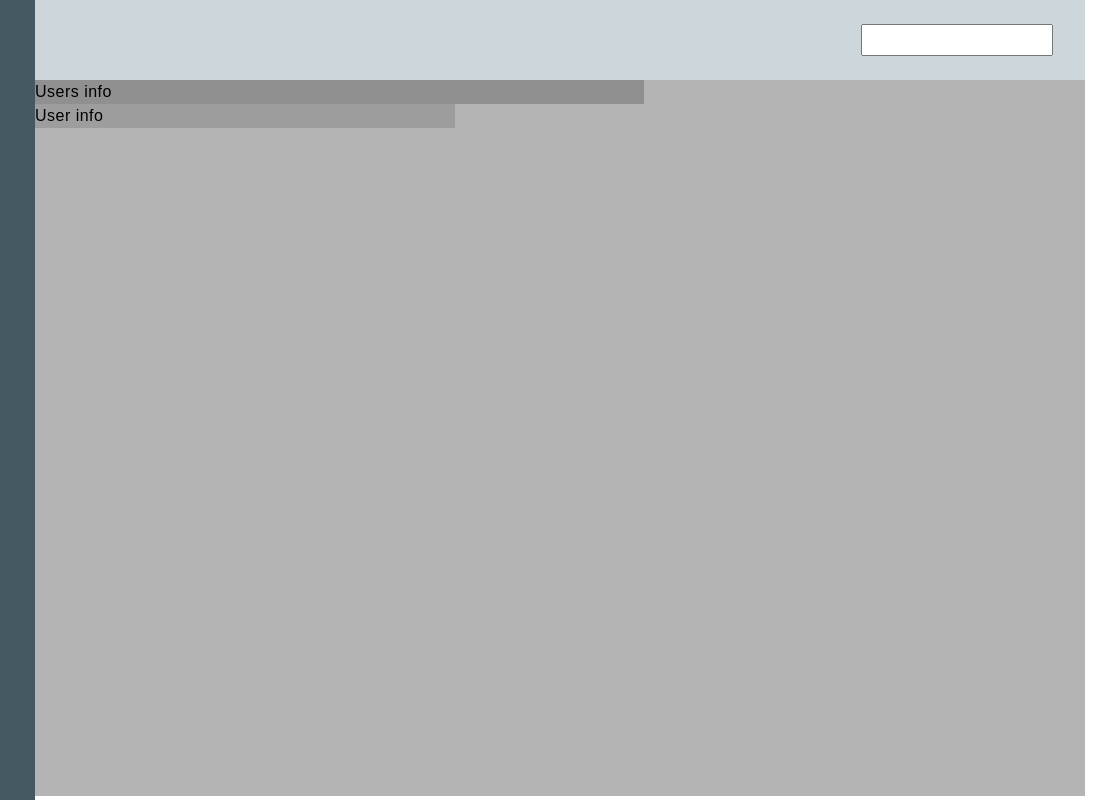
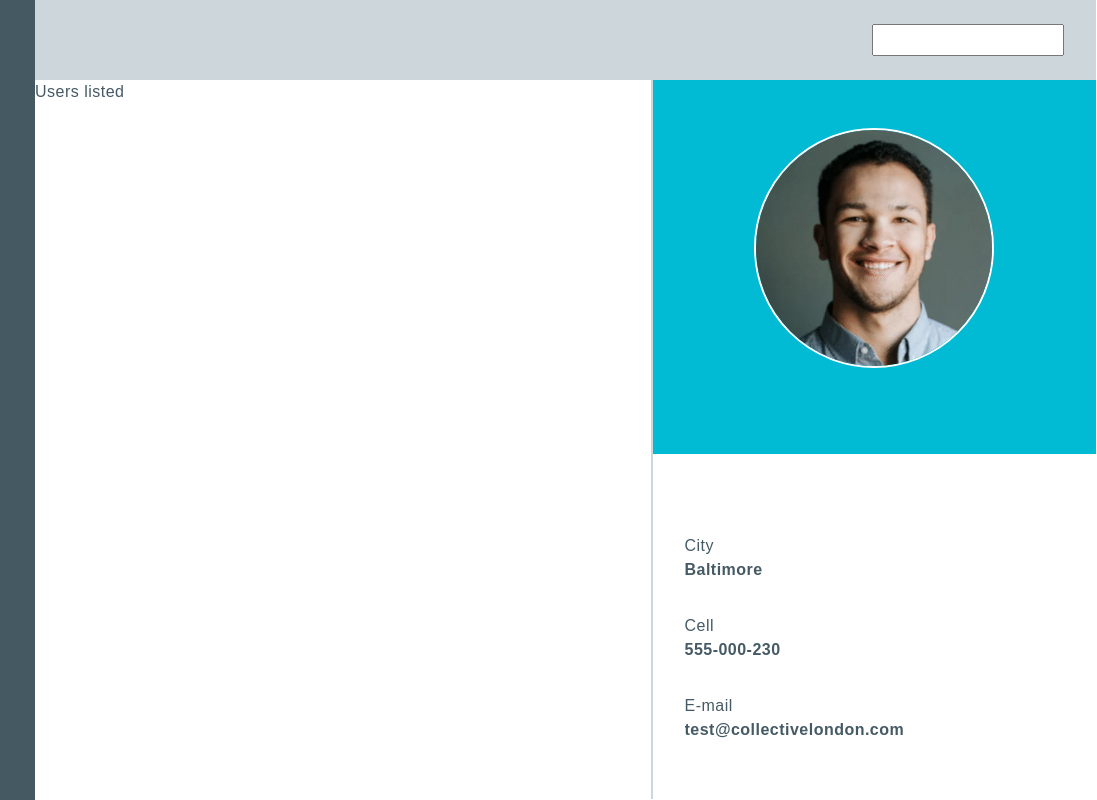
Before and after one commit to rolandjlevy/collective-london-task, a website built with webpack: page index.html in a window 1280 px wide. Shown: the full height of the page, 183-1280 px from the left. Built offline with nearby package versions, Linux system fonts and the light colour scheme.

Commit message:
Progressing with layout

```diff
--- a/index.html
+++ b/index.html
@@ -19,10 +19,28 @@
       </header>
       <main class="content__main">
         <section class="content__main-list">
-          Users info
+          Users listed
         </section>
         <section class="content__main-info">
-          User info
+            <div class="content__main-info-photo">
+              <img src="../static/images/person.png">
+            </div>
+            <div class="content__main-info-contact">
+              <ul>
+                <li>
+                  <div>City</div>
+                  <div>Baltimore</div>
+                </li>
+                <li>
+                  <div>Cell</div>
+                  <div>555-000-230</div>
+                </li>
+                <li>
+                  <div>E-mail</div>
+                  <div>test@collectivelondon.com</div>
+                </li>
+              </ul>
+            </div>
         </section>
       </main>
     </div>
--- a/src/base.scss
+++ b/src/base.scss
@@ -1,7 +1,9 @@
 $primary-green-light: rgb(0, 187, 211) !default;
 $primary-green-dark:rgb(69, 89, 99) !default;
-$siderbar-light:rgb(205, 215, 219) !default;
-$user-photo-size: 140px;
+$siderbar-colour:rgb(205, 215, 219) !default;
+$sidebar-photo-size: 140px;
+$main-photo-size: 240px;
+$text-colour: #455A64;
 
 *,
 *::before,
@@ -11,6 +13,8 @@ $user-photo-size: 140px;
 
 html {
     box-sizing: border-box;
+    color: $text-colour;
+    font-family: 'Myriad Pro', 'Trebuchet MS', 'Lucida Sans Unicode', 'Lucida Grande', 'Lucida Sans', Arial, sans-serif;
     height: 100%;
     margin: 0;
     overflow: auto;
@@ -44,36 +48,34 @@ body {
     display: inline-block;
     height: 100vh;
     margin: 0;
-    min-width: calc($user-photo-size + 30px);
+    min-width: calc($sidebar-photo-size + 30px);
     padding: 0;
     text-align: center;
     width: 17vw;
     & img {
         border: 2px solid white;
         border-radius: 50%;
-        height: $user-photo-size;
+        height: $sidebar-photo-size;
         margin: 1rem;
         object-fit: cover;
         overflow: auto;
         vertical-align: top;
-        width: $user-photo-size;
+        width: $sidebar-photo-size;
     }
 }
 
 .content {
-    background-color: #b0ecff;
     display: inline-block;
     font-size: 0;
     margin: 0;
     padding: 0;
     vertical-align: top;
-    width: 82vw;
+    width: 82.9vw;
     &__header {
-        background-color: $siderbar-light;
+        background-color: $siderbar-colour;
         font-size: 1rem;
         height: 10vh;
         overflow: auto;
-        margin: 0;
         padding: 3vh 2rem 3vh 0;
         text-align: right;
         vertical-align: middle;
@@ -85,21 +87,52 @@ body {
         }
     }
     &__main {
-        background-color: rgb(180, 180, 180);
-        font-size: 0;
-        height: 89.5vh;
-        overflow: auto;
+        font-size: 1rem;
+        height: 89.9vh;
+        overflow: hidden;
         &-list {
-            background-color: rgb(145, 144, 144);
-            font-size: 1rem;
+            background-color: white;
+            height: 100%;
             width: 58%;
-            margin: 0;
+            float: left;
         }
         &-info {
-            background-color: rgb(158, 157, 157);
-            font-size: 1rem;
-            width: 40%;
-            margin: 0;
+            border-left: 2px solid $siderbar-colour;
+            height: 100%;
+            width: 42%;
+            float: left;
+            &-contact {
+                background-color: white;
+                height: 48%;
+                text-align: left;
+                vertical-align: middle;
+                & ul {
+                    margin: 4rem 2rem;
+                    overflow: auto;
+                    padding: 0;
+                    & li {
+                        list-style: none;
+                        padding: 1rem 0;
+                        & div:last-child {
+                            font-weight: bold;
+                        }
+                    }
+                }
+            }
+            &-photo {
+                background-color: $primary-green-light;
+                height: 52%;
+                padding: 3rem 1rem;
+                text-align: center;
+                & img {
+                    border: 2px solid white;
+                    border-radius: 50%;
+                    object-fit: cover;
+                    overflow: auto;
+                    vertical-align: middle;
+                    width: $main-photo-size;
+                }
+            }
         }
     }
 }
```
